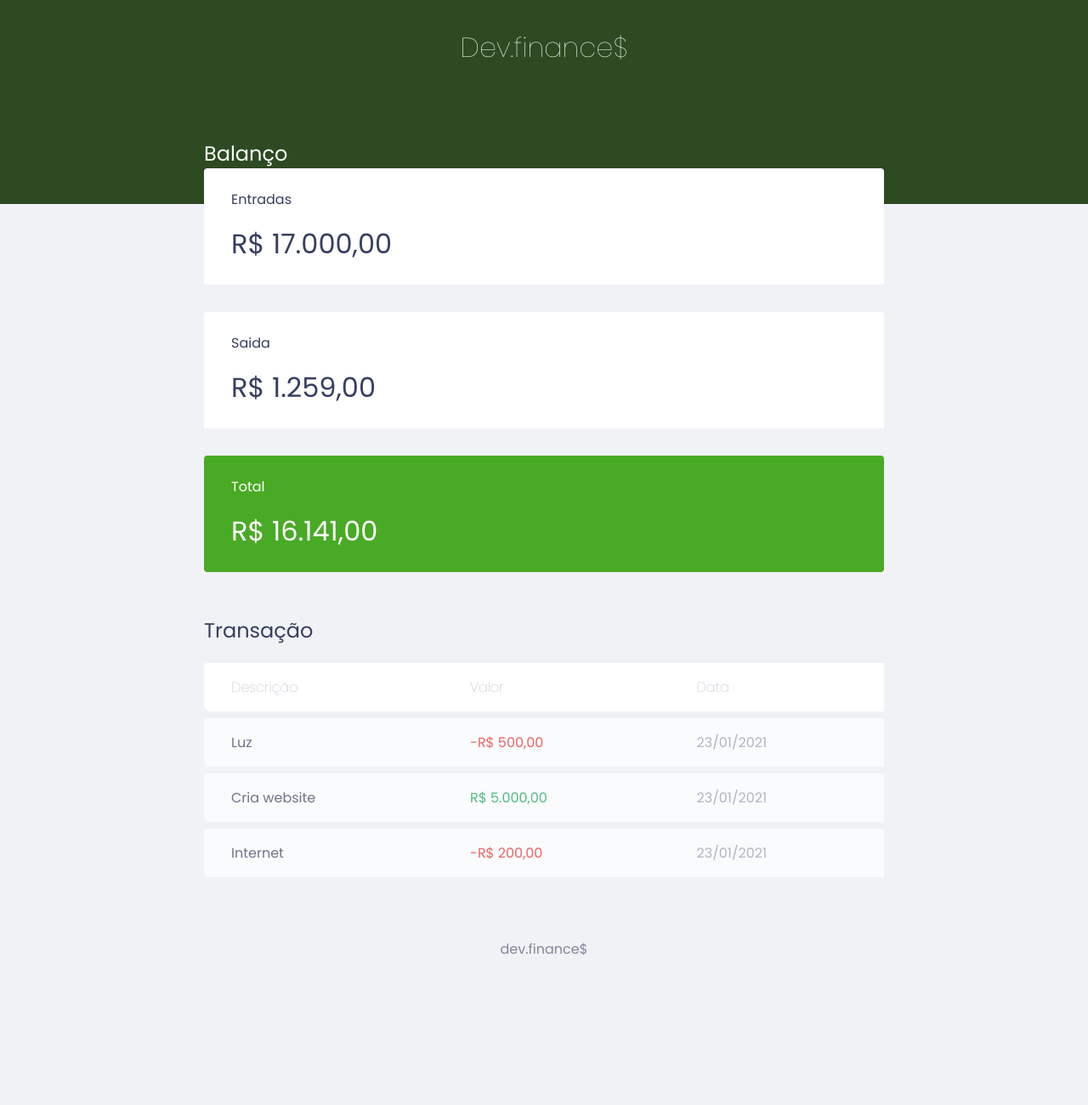
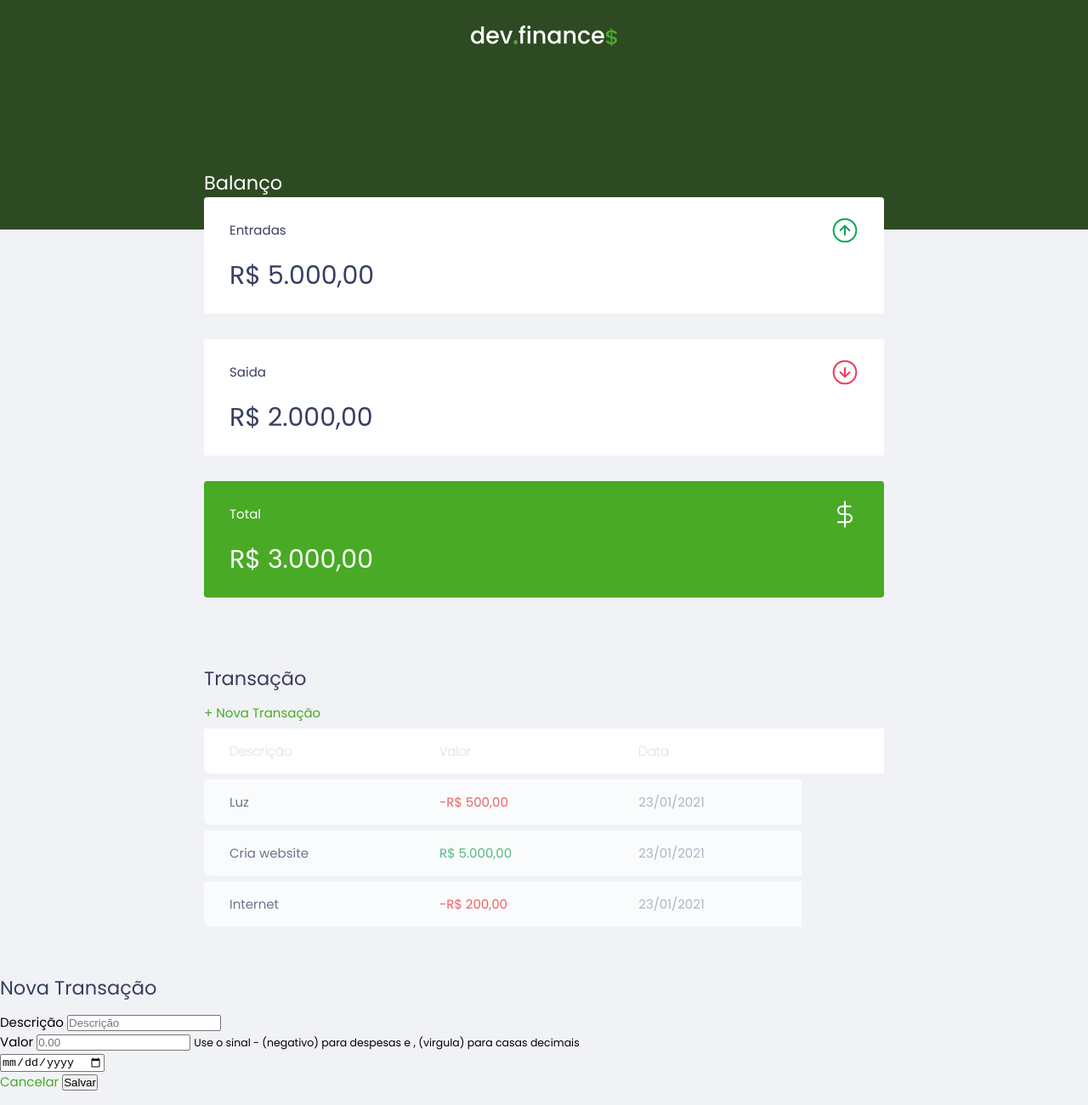
Before and after one commit to JoseHelioF/DevFinances, a plain HTML site: page index.html in a window 1280 px wide. Shown: the top 1300 px of the page at 85% size. Before the commit the page ends 1161 px from the top, so only its background shows below. Drawn offline with Linux system fonts and the light colour scheme.

Commit message:
Adição de tag botoes e input, formatar botao

```diff
--- a/index.html
+++ b/index.html
@@ -1,46 +1,60 @@
 <!DOCTYPE html>
 <html lang="pt-br">
-
   <head>
-    <meta charset="UTF-8">
-    <meta http-equiv="X-UA-Compatible" content="IE=edge">
-    <meta name="viewport" content="width=device-width, initial-scale=1.0">
+    <meta charset="UTF-8" />
+    <meta http-equiv="X-UA-Compatible" content="IE=edge" />
+    <meta name="viewport" content="width=device-width, initial-scale=1.0" />
     <title>dev.finance$</title>
-    <link rel="stylesheet" href="style.css">
-    <link rel="preconnect" href="https://fonts.googleapis.com">
-    <link rel="preconnect" href="https://fonts.gstatic.com" crossorigin>
-    <link href="https://fonts.googleapis.com/css2?family=Poppins:wght@100;200;400;500;700;800;900&display=swap"
-        rel="stylesheet">
+    <link rel="stylesheet" href="style.css" />
+    <link rel="preconnect" href="https://fonts.googleapis.com" />
+    <link rel="preconnect" href="https://fonts.gstatic.com" crossorigin />
+    <link
+      href="https://fonts.googleapis.com/css2?family=Poppins:wght@100;200;400;500;700;800;900&display=swap"
+      rel="stylesheet"
+    />
   </head>
 
   <body>
     <header>
-        <h1 id="logo">Dev.finance$</h1>
+      <img src="assets/logo.svg" alt="" />
     </header>
     <main class="container">
       <section id="balance">
         <h2>Balanço</h2>
-            <section class="card">
-                <h3>Entradas</h3>
-                <p>R$ 17.000,00</p>
-            </section>
-            <section class="card">
-                <h3>Saida</h3>
-                <p>R$ 1.259,00</p>
-            </section>
-            <section class="card total">
-                <h3>Total</h3>
-                <p>R$ 16.141,00 </p>
-            </section>
+        <div class="card">
+          <h3>
+            <span>Entradas</span>
+            <img src="assets/income.svg" alt="Imagem de entrada" />
+          </h3>
+          <p>R$ 5.000,00</p>
+        </div>
+
+        <div class="card">
+          <h3>
+            <span> Saida</span>
+            <img src="assets/expense.svg" alt="Imagem de saídas" />
+          </h3>
+          <p>R$ 2.000,00</p>
+        </div>
+
+        <div class="card total">
+          <h3>
+            <span>Total</span>
+            <img src="assets/total.svg" alt="Imagem de total" />
+          </h3>
+          <p>R$ 3.000,00</p>
+        </div>
       </section>
       <section id="transaction">
         <h2>Transação</h2>
+        <a class="button new" href="#">+ Nova Transação</a>
         <table id="data-table">
           <thead>
             <tr>
               <th>Descrição</th>
               <th>Valor</th>
               <th>Data</th>
+              <th></th>
             </tr>
           </thead>
           <tbody>
@@ -53,7 +67,6 @@
               <td class="description">Cria website</td>
               <td class="income">R$ 5.000,00</td>
               <td class="data">23/01/2021</td>
-
             </tr>
             <tr>
               <td class="description">Internet</td>
@@ -64,9 +77,44 @@
         </table>
       </section>
     </main>
+    <div id="form">
+      <h2>Nova Transação</h2>
+      <form accept-charset="utf-8">
+        <div class="input-group">
+          <label for="description">Descrição</label>
+          <input
+            type="text"
+            name="description"
+            id="description"
+            placeholder="Descrição"
+            autocomplete="off"
+          />
+        </div>
+      </form>
+    </div>
+    <div class="input-group">
+      <label for="amount">Valor</label>
+      <input
+        type="text"
+        step="0.01"
+        name="amount"
+        id="amount"
+        placeholder="0.00"
+      />
+      <small>
+        Use o sinal - (negativo) para despesas e , (virgula) para casas decimais
+      </small>
+    </div>
+    <div class="input-group">
+      <label for="date"></label>
+      <input type="date" name="date" id="date" />
+    </div>
+    <div class="input-group actions">
+      <a href="#" class="button cancel">Cancelar</a>
+      <button>Salvar</button>
+    </div>
     <footer>
       <p>dev.finance$</p>
     </footer>
   </body>
-
 </html>
--- a/style.css
+++ b/style.css
@@ -1,11 +1,19 @@
 :root {
-    --dark-blue: #363f5f
+    --dark-blue: #363f5f;
+    --white: #ffffff;
+    --green: #49aa26;
+    --light-green: #3dd705;
+
 }
 
 * {
     padding: 0;
     margin: 0;
     box-sizing: border-box;
+}
+
+html{
+    font-size: 93.75%;
 }
 
 body {
@@ -18,6 +26,15 @@ body {
     /* Centralzar  */
     margin: auto;
 }
+  /* Link e buttons  */
+a{
+    text-decoration: none;
+    color: var(--green);
+}
+a:hover{
+    color: var(--light-green)
+}
+
 
 /* Title */
 h2 {
@@ -34,10 +51,11 @@ header {
     /*3 informações é acima, abaixo e laterais*/
     /* Alinhar texto */
     text-align: center;
+    height: 18rem;
 }
 
 #logo {
-    color: #fff;
+    color: var(--white);
     font-weight: 100;
 }
 
@@ -46,22 +64,27 @@ header {
 }
 
 #balance h2 {
-    color: #fff;
+    color: var(--white);
     margin-bottom: 0;
 }
 
 .card {
-    background-color: #fff;
+    background-color: var(--white);
     padding: 1.5rem 2rem;
     border-radius: 0.25rem;
     margin-bottom: 2rem;
     color: var(--dark-blue);
+
 
 }
 
 .card h3 {
     font-weight: normal;
     font-size: 1rem;
+    display: flex;
+    justify-content: space-between;
+    align-items: center;
+
 }
 
 .card p {
@@ -69,13 +92,22 @@ header {
     line-height: 3rem;
     /*Espaçamento entre linhas*/
     margin-top: 1rem;
+
 }
 
 .card.total {
     /*Usa uma classe e outra ao mesmo tempo*/
     background-color: #49aa25;
-    color: #fff;
+    color: var(--white);
+
 }
+
+#transaction{
+    display: block;
+    width: 100%;
+    overflow-x: auto;
+}
+
 
 /* table*/
 
@@ -123,7 +155,12 @@ footer{
     padding: 4rem 0 2rem;
     color: var(--dark-blue);
     opacity: 0.6;
+
 }
 footer:hover{
     opacity: 1;
 }
+
+.button {
+
+}
```
Also changed, not shown: assets/expense.svg (added), assets/income.svg (added), assets/logo.svg (added), assets/minus.svg (added), assets/plus.svg (added), assets/total.svg (added), 1 other file. Lines whose indentation alone changed are shown as unchanged.
